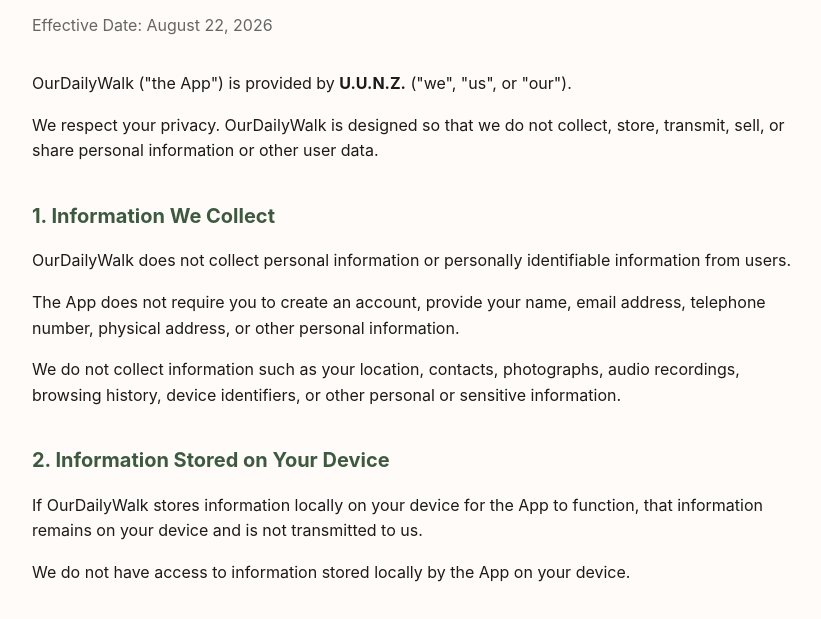
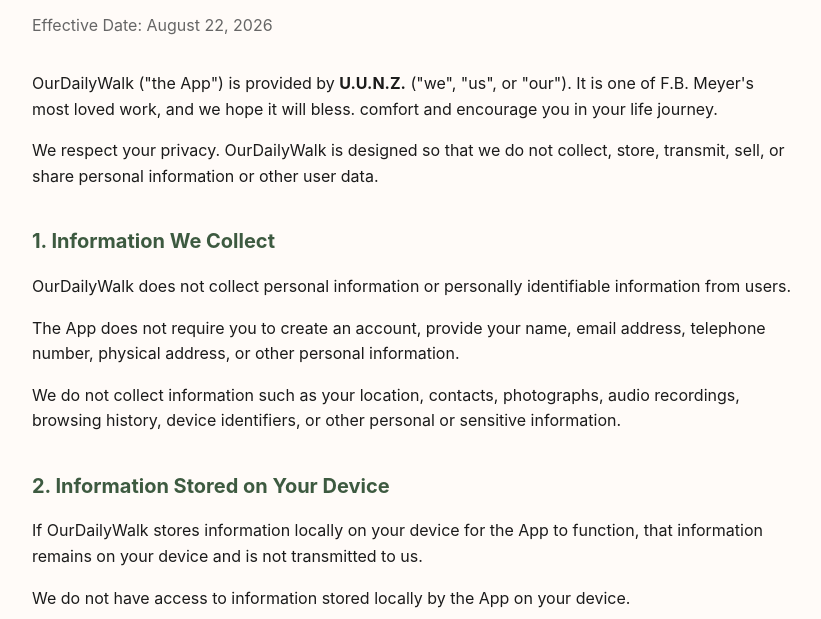
Before and after one commit to uunewzeal/ourdailywalk-privacy, a plain HTML site: page index.html in a window 1280 px wide. Shown: the part 108-727 px from the top of the page, without its empty margins (228-1049 px from the left). Drawn offline with Linux system fonts and the light colour scheme.

Commit message:
Update index.html

```diff
--- a/index.html
+++ b/index.html
@@ -27,7 +27,7 @@
 <h1>OurDailyWalk Privacy Policy</h1>
 <p class="effective-date">Effective Date: August 22, 2026</p>
 
-<p>OurDailyWalk ("the App") is provided by <strong>U.U.N.Z.</strong> ("we", "us", or "our").</p>
+<p>OurDailyWalk ("the App") is provided by <strong>U.U.N.Z.</strong> ("we", "us", or "our"). It is one of F.B. Meyer's most loved work, and we hope it will bless. comfort and encourage you in your life journey.</p>
 
 <p>We respect your privacy. OurDailyWalk is designed so that we do not collect, store, transmit, sell, or share personal information or other user data.</p>
 
```
